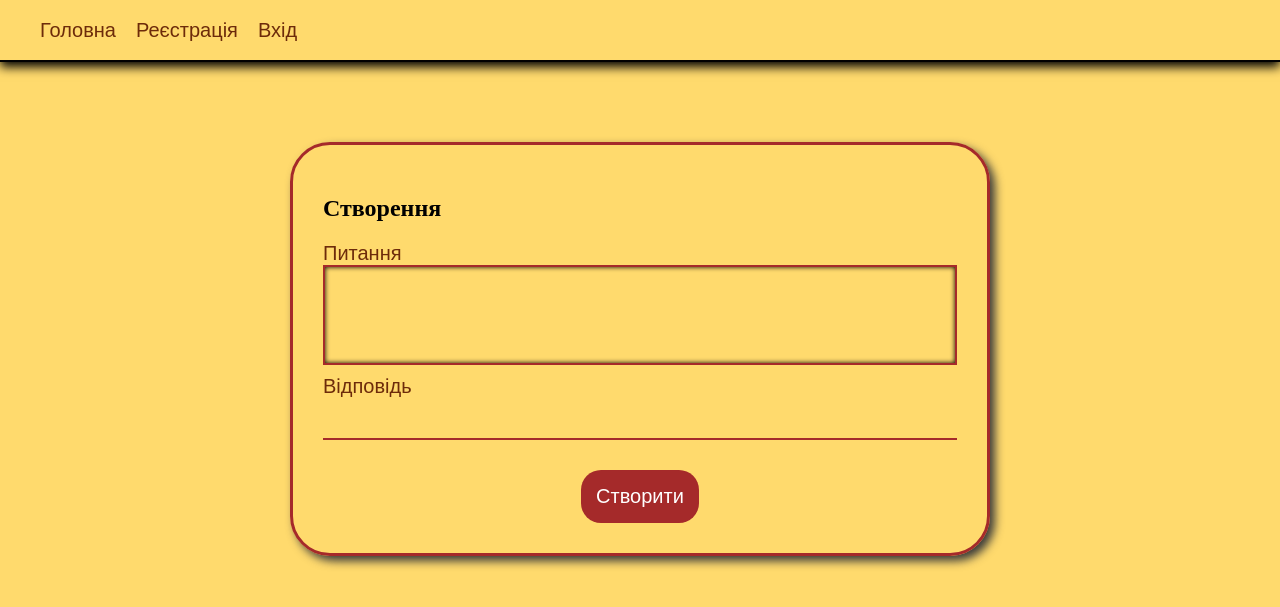
After one commit to GalaidaMaxim/testpy, a Flask app: template templates/createTask.html in a window 1280 px wide. The commit adds this page. Shown: the top 607 px of the page. Run offline with Flask 3, Linux system fonts and the light colour scheme; the template is opened without the code that fills it, so the values that code supplies are empty; parts of the project's set-up code (start-up, migrations or seed data) failed here and were passed over.

Commit message:
fix html

```diff
--- a/static/style.css
+++ b/static/style.css
@@ -1,13 +1,10 @@
-body {
-  margin: 0;
-  background-color: rgb(255, 218, 109);
-}
-
 header {
   border-bottom: 2px solid black;
   box-shadow: 0px 5px 10px black;
+}
+header .container {
   display: flex;
-  justify-content: space-around;
+  justify-content: space-between;
   align-items: center;
 }
 header p {
@@ -16,28 +13,22 @@ header p {
   font-family: sans-serif;
   color: rgb(109, 43, 10);
 }
-nav {
+header nav {
   height: 60px;
   display: flex;
   justify-content: center;
   align-items: center;
   gap: 20px;
 }
-nav a {
+header a {
   font-size: 20px;
   font-family: sans-serif;
   color: rgb(109, 43, 10);
   text-decoration: none;
 }
 
-.container {
-  width: 1200px;
-  margin-left: auto;
-  margin-right: auto;
-}
-
-.signup {
-  width: 600px;
+form {
+  width: 700px;
   margin-left: auto;
   margin-right: auto;
   border: 3px solid brown;
@@ -46,38 +37,32 @@ nav a {
   padding: 30px;
   box-shadow: 5px 5px 10px rgb(58, 58, 58);
 }
-
-.signup input {
+form input {
   width: 100%;
   height: 40px;
   background-color: transparent;
   border: none;
   font-size: 18px;
 }
-
-.signup input:focus-visible {
+form input:focus-visible {
   outline: none;
 }
-
-.signup label {
+form label {
   font-size: 20px;
   font-family: sans-serif;
   color: rgb(109, 43, 10);
   text-decoration: none;
 }
-
-.signup .cover {
+form .cover {
   border-bottom: 2px solid brown;
 }
-
-.signup .password {
+form .password {
   margin-top: 10px;
 }
-.submit {
+form .submit {
   text-align: center;
 }
-
-.submit button {
+form button {
   background-color: brown;
   padding: 15px;
   border: none;
@@ -86,3 +71,83 @@ nav a {
   color: white;
   font-size: 20px;
 }
+
+.task {
+  border: none !important;
+}
+.task textarea {
+  border: 2px solid brown;
+  height: 100px;
+  box-shadow: inset 0px 0px 5px black;
+  padding: 10px;
+  background-color: transparent;
+  resize: none;
+  display: block;
+  width: 100%;
+}
+
+.cardGrid {
+  display: grid;
+  grid-template-columns: repeat(3, 1fr);
+  gap: 30px;
+}
+.cardGrid .card {
+  height: 200px;
+  position: relative;
+  perspective: 1000px;
+}
+.cardGrid .card:hover .front {
+  transform: rotateY(180deg);
+}
+.cardGrid .card:hover .back {
+  transform: rotateY(360deg);
+}
+.cardGrid .card .front, .cardGrid .card .back {
+  display: flex;
+  justify-content: center;
+  align-items: center;
+  font-size: 30px;
+  padding: 20px;
+  border-radius: 20px;
+  backface-visibility: hidden;
+  transition-duration: 1000ms;
+  text-align: center;
+  font-family: sans-serif;
+  font-weight: 600;
+  color: white;
+}
+.cardGrid .card .front {
+  height: 100%;
+  background-color: rgb(50, 31, 155);
+}
+.cardGrid .card .back {
+  height: 100%;
+  background-color: rgb(34, 97, 9);
+  position: absolute;
+  top: 0px;
+  left: 0px;
+  width: 100%;
+  height: 100%;
+  transform: rotateY(180deg);
+}
+
+* {
+  box-sizing: border-box;
+}
+
+body {
+  margin: 0;
+  background-color: rgb(255, 218, 109);
+}
+
+.login-block {
+  display: flex;
+  align-items: center;
+  gap: 30px;
+}
+
+.container {
+  width: 1200px;
+  margin-left: auto;
+  margin-right: auto;
+}/*# sourceMappingURL=style.css.map */
--- /dev/null
+++ b/templates/components/header.html
@@ -0,0 +1,20 @@
+<header>
+  <div class="container">
+    <nav>
+      <a href="/">Головна</a>
+      {% if not user %}
+      <a href="/signup">Реєстрація</a>
+      <a href="/signin">Вхід</a>
+      {% else %}
+      <a href="/tasks/myTaks">Мої загадки</a>
+      <a href="/tasks/createTask">Створити</a>
+      {% endif %}
+    </nav>
+    <div class="login-block">
+      {% if user %}
+      <p>{{user}}</p>
+      <a href="/logout">Вихід</a>
+      {% endif %}
+    </div>
+  </div>
+</header>
--- /dev/null
+++ b/templates/components/taskCard.html
@@ -0,0 +1,4 @@
+<div class="card">
+  <div class="front">{{ text }}</div>
+  <div class="back">{{ answer }}</div>
+</div>
--- /dev/null
+++ b/templates/createTask.html
@@ -0,0 +1,19 @@
+{% extends "index.html" %} {% block main %}
+<form method="post" class="signup">
+  <h2>Створення</h2>
+  <div class="cover task">
+    <label for="task">Питання</label>
+    <textarea name="task" type="text" id="task"></textarea>
+  </div>
+  <div class="cover password">
+    <label for="answer">Відповідь</label>
+    <input name="answer" type="text" id="answer" />
+  </div>
+  <div class="submit">
+    <button class="submit" type="submit">Створити</button>
+  </div>
+  {% if errorMessage %}
+  <p class="error-message">{{errorMessage}}</p>
+  {% endif %}
+</form>
+{% endblock %}
--- a/templates/index.html
+++ b/templates/index.html
@@ -7,15 +7,7 @@
     <title>Document</title>
   </head>
   <body>
-    <header>
-      <nav>
-        <a href="/">Головна</a>
-        <a href="/signup">Реєстрація</a>
-      </nav>
-      {% if user %}
-      <p>{{user}}</p>
-      {% endif %}
-    </header>
+    {% include "./components/header.html" %}
     <main>
       <div class="container">
       {% block main %}{% endblock %}
--- a/templates/signup.html
+++ b/templates/signup.html
@@ -11,5 +11,8 @@
   <div class="submit">
     <button class="submit" type="submit">Зареєструватись</button>
   </div>
+  {% if errorMessage %}
+  <p class="error-message">{{errorMessage}}</p>
+  {% endif %}
 </form>
 {% endblock %}
```
Also changed, not shown: templates/signin.html (added, +18 -0 lines), templates/tasks.html (added, +7 -0 lines).
